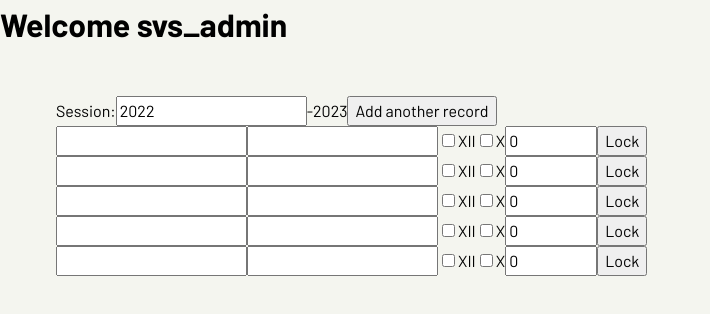
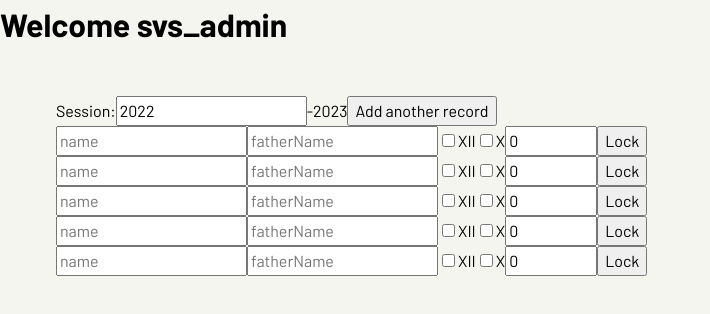
Before and after one commit to VISHANN/svs, a Next.js app: page /admin/form in a window 1280 px wide. Shown: the top 314 px of the page, without its empty margins (0-710 px from the left). Built offline with nearby package versions, Linux system fonts and the light colour scheme.

Commit message:
add placeholder

```diff
--- a/src/pages/admin/form.js
+++ b/src/pages/admin/form.js
@@ -121,15 +121,17 @@ function InputRow({ data, handleChange, index, toggleLock }) {
         data-index={index}
         value={data.name}
         type="text"
-        name="name"/>
-
+        name="name"
+        placeholder="name"
+      />
       <input
         onChange={handleChange}
         data-index={index}
         value={data.fatherName}
         type="text"
-        name="fatherName"/>
-
+        name="fatherName"
+        placeholder="fatherName"
+      />
       <span>
           <label>
             <input
@@ -138,6 +140,7 @@ function InputRow({ data, handleChange, index, toggleLock }) {
               onChange={handleChange}
               type="checkbox"
               name="class"
+              placeholder="class"
               value="XII"
             />
             XII
@@ -149,6 +152,7 @@ function InputRow({ data, handleChange, index, toggleLock }) {
               onChange={handleChange}
               type="checkbox"
               name="class"
+              placeholder="class"
               value="X"
             />
             X
@@ -161,6 +165,7 @@ function InputRow({ data, handleChange, index, toggleLock }) {
         value={data.percentage}
         type="number"
         name="percentage"
+        placeholder="percentage"
         step={.01}
         min={0}
         max={100}/>
```
